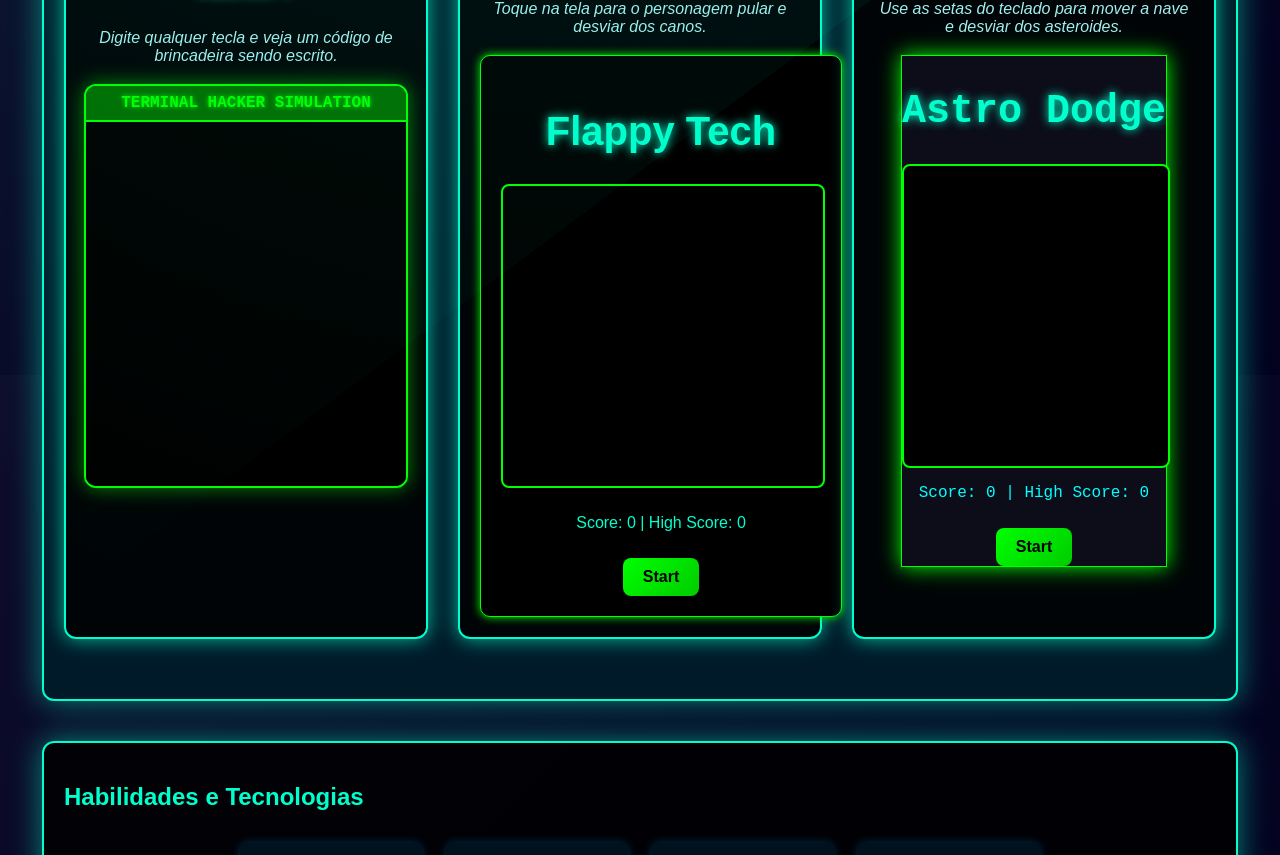
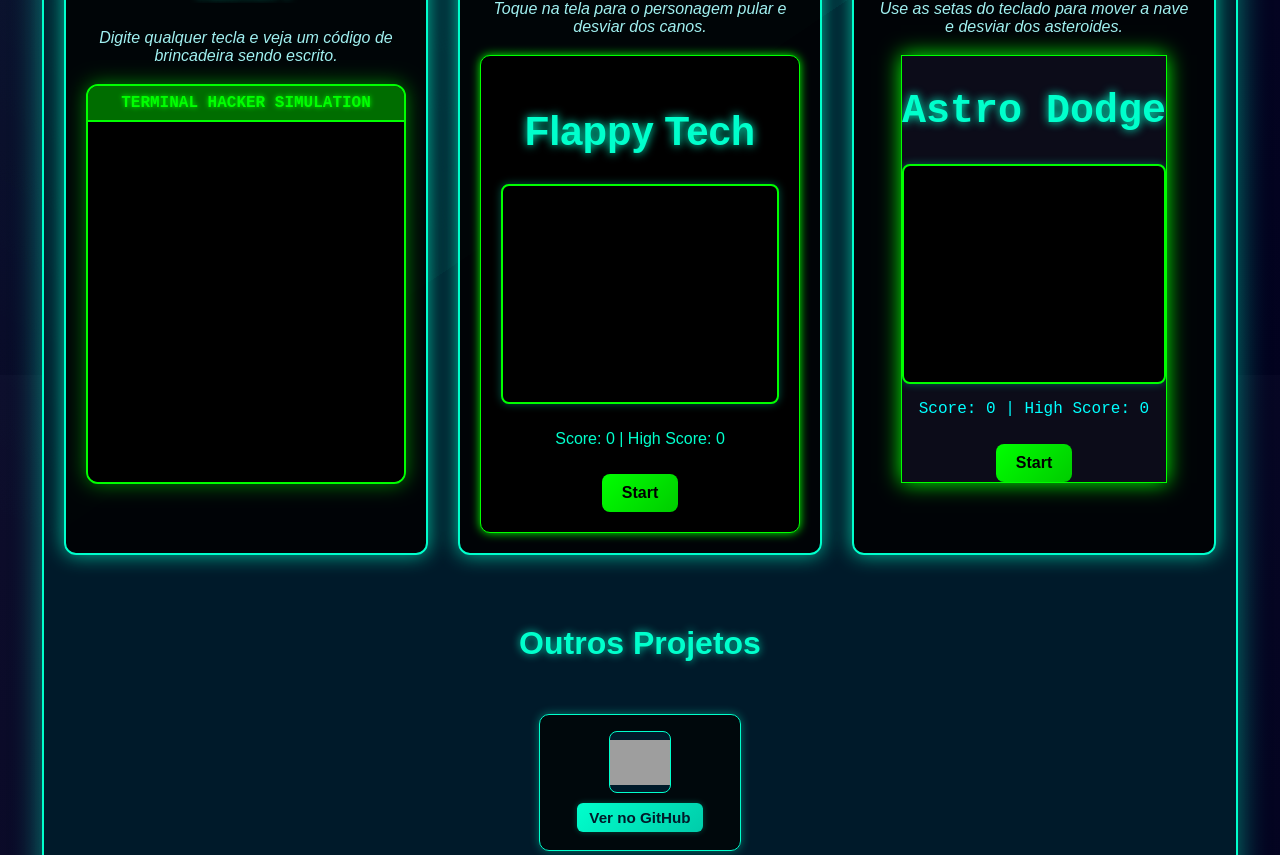
Before and after one commit to brunobaa/Portifolio, a React (Vite) app: page / in a window 1280 px wide. Shown: the part 1225-2080 px from the top of the page. Built offline with nearby package versions, Linux system fonts and the light colour scheme; grey boxes are pictures that could not be loaded; the HTML template or start-up script is replaced by a standard one.

Commit message:
fix: layout project feat: adicao de aba  para projetos favoritos

```diff
--- a/package.json
+++ b/package.json
@@ -36,6 +36,6 @@
     "tailwindcss": "^4.0.0",
     "typescript": "~5.6.2",
     "typescript-eslint": "^8.18.2",
-    "vite": "^6.0.5"
+    "vite": "^6.3.5"
   }
 }
--- a/src/components/Projects.tsx
+++ b/src/components/Projects.tsx
@@ -3,7 +3,8 @@ import HackerTyper from './HackerTyper';
 import FlappyTech from './FlappyTech';
 import AstroDodge from './AstroDodge';
 
-const projects = [
+// Lista dos projetos em destaque (jogos)
+const featuredProjects = [
   {
     title: "Quer se sentir um hacker?",
     description: "Digite qualquer tecla e veja um código de brincadeira sendo escrito.",
@@ -21,16 +22,38 @@ const projects = [
   },
 ];
 
+// Lista dos outros projetos (cards menores)
+const otherProjects = [
+  {
+    title: "Meu Portfólio no GitHub",
+    image: "https://github.githubassets.com/images/modules/logos_page/GitHub-Mark.png",
+    link: "https://github.com/seu-usuario/seu-repositorio",
+  },
+  // Adicione mais projetos aqui
+];
+
 const Projects = () => {
   return (
     <section id="projects" className="projects-section">
       <h2>Projetos</h2>
+      {/* Projetos em destaque */}
       <div className="projects-container">
-        {projects.map(({ title, description, component }, idx) => (
+        {featuredProjects.map(({ title, description, component }, idx) => (
           <div key={idx} className="project">
             <h3>{title}</h3>
             <p className="project-description">{description}</p>
             {component}
+          </div>
+        ))}
+      </div>
+
+      {/* Outros projetos */}
+      <h3 className="other-projects-title">Outros Projetos</h3>
+      <div className="other-projects-container">
+        {otherProjects.map(({ title, image, link }, idx) => (
+          <div key={idx} className="other-project-card">
+            <img src={image} alt={title} className="other-project-image" />
+            <a href={link} target="_blank" rel="noopener noreferrer" className="github-link">Ver no GitHub</a>
           </div>
         ))}
       </div>
--- a/src/components/projects.css
+++ b/src/components/projects.css
@@ -33,6 +33,10 @@
   display: flex;
   flex-direction: column;
   align-items: center;
+  max-width: 400px;
+  min-height: 380px;
+  overflow: hidden;
+  position: relative;
 }
 
 .project:hover {
@@ -55,11 +59,25 @@
   min-height: 40px;
 }
 
-.project canvas {
-  width: 100%;
-  max-height: 300px;
+.project * {
+  box-sizing: border-box;
+}
+
+.project > *, .project > div {
+  max-width: 100%;
+  overflow: hidden;
+}
+
+.project canvas, .project * canvas {
+  width: 100% !important;
+  max-width: 350px;
+  max-height: 220px;
   border-radius: 8px;
   margin-bottom: 10px;
+  display: block;
+  margin-left: auto;
+  margin-right: auto;
+  box-shadow: 0 0 8px #00ffcc55;
 }
 
 .start-btn {
@@ -80,9 +98,87 @@
   transform: scale(1.05);
 }
 
+.other-projects-title {
+  margin-top: 50px;
+  color: #00ffcc;
+  font-size: 2rem;
+  text-align: center;
+  text-shadow: 0 0 8px #00ccaa;
+}
+
+.other-projects-container {
+  display: flex;
+  flex-wrap: wrap;
+  gap: 20px;
+  justify-content: center;
+  margin-top: 20px;
+}
+
+.other-project-card {
+  background: rgba(0, 0, 0, 0.7);
+  border: 1.5px solid #00ffcc;
+  border-radius: 10px;
+  box-shadow: 0 0 10px rgba(0, 255, 204, 0.4);
+  width: 180px;
+  padding: 16px 10px 18px 10px;
+  display: flex;
+  flex-direction: column;
+  align-items: center;
+  transition: transform 0.2s, box-shadow 0.2s;
+}
+
+.other-project-card:hover {
+  transform: translateY(-5px) scale(1.04);
+  box-shadow: 0 0 18px rgba(0, 255, 204, 0.7);
+}
+
+.other-project-image {
+  width: 60px;
+  height: 60px;
+  object-fit: contain;
+  border-radius: 8px;
+  margin-bottom: 10px;
+  background: #001a2a;
+  border: 1px solid #00ffcc;
+}
+
+.other-project-card h4 {
+  color: #00ffcc;
+  font-size: 1.1rem;
+  margin: 8px 0 10px 0;
+  text-align: center;
+}
+
+.github-link {
+  color: #001a2a;
+  background: linear-gradient(135deg, #00ffcc, #00ccaa);
+  border: none;
+  border-radius: 6px;
+  padding: 6px 12px;
+  font-weight: bold;
+  text-decoration: none;
+  transition: background 0.2s, color 0.2s;
+  margin-top: auto;
+  font-size: 0.95rem;
+  box-shadow: 0 0 6px #00ffcc44;
+}
+
+.github-link:hover {
+  background: linear-gradient(135deg, #00ccaa, #00ffcc);
+  color: #001a2a;
+}
+
 @media (max-width: 900px) {
   .projects-container {
     grid-template-columns: repeat(auto-fit, minmax(220px, 1fr));
+  }
+  .project {
+    max-width: 98vw;
+    min-height: 320px;
+  }
+  .project canvas, .project > div > canvas {
+    max-width: 95vw;
+    max-height: 180px;
   }
 }
 
@@ -94,3 +190,14 @@
     font-size: 2rem;
   }
 }
+
+@media (max-width: 700px) {
+  .other-projects-container {
+    flex-direction: column;
+    align-items: center;
+  }
+  .other-project-card {
+    width: 90%;
+    max-width: 300px;
+  }
+}
```
Also changed, not shown: 1 other file (tests, documents, lock files or other folders).
